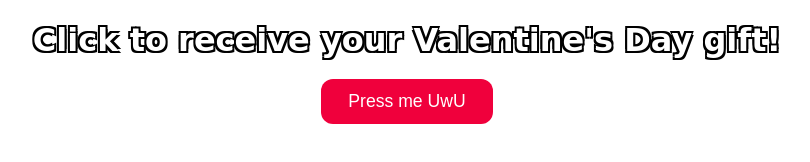
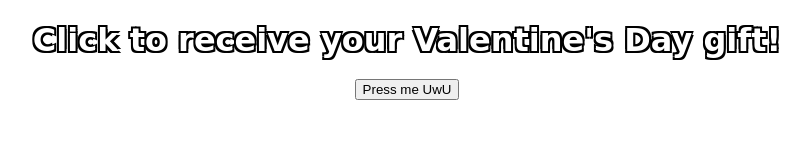
Before and after one commit to CChaosuan/HAPPYVDAY, a plain HTML site: page index.html in a window 1280 px wide. Shown: the top 162 px of the page, without its empty margins (233-1043 px from the left). Drawn offline with Linux system fonts and the light colour scheme; a web font is replaced by a local one.

Commit message:
Update style.css

```diff
--- a/style.css
+++ b/style.css
@@ -1,12 +1,12 @@
+@import url('https://fonts.googleapis.com/css2?family=Favorite+Notebook&display=swap');
+
 body {
   background: url('vday background.jpg') no-repeat center center fixed;
   background-size: cover;
   color: white;
   text-align: center;
-  font-family: 'Dancing Script', cursive;
+  font-family: 'Favorite Notebook', cursive;
 }
-
-@import url('https://fonts.googleapis.com/css2?family=Dancing+Script:wght@400;700&display=swap');
 
 .hidden {
   visibility: hidden;
@@ -51,33 +51,3 @@ h1, h2 {
   transform: rotate(45deg);
   transition: opacity 1s ease-in-out;
 }
-
-/* Adjust mirror positioning */
-#mirror {
-  width: 300px;
-  margin-bottom: 20px;
-}
-
-/* Button 82 Styling */
-.button-82-pushable {
-  position: relative;
-  border: none;
-  background: transparent;
-  padding: 0;
-  cursor: pointer;
-  outline-offset: 4px;
-  transition: filter 250ms;
-  user-select: none;
-  -webkit-user-select: none;
-  touch-action: manipulation;
-}
-
-.button-82-front {
-  display: block;
-  position: relative;
-  padding: 12px 27px;
-  border-radius: 12px;
-  font-size: 1.1rem;
-  color: white;
-  background: hsl(345deg 100% 47%);
-}
```
